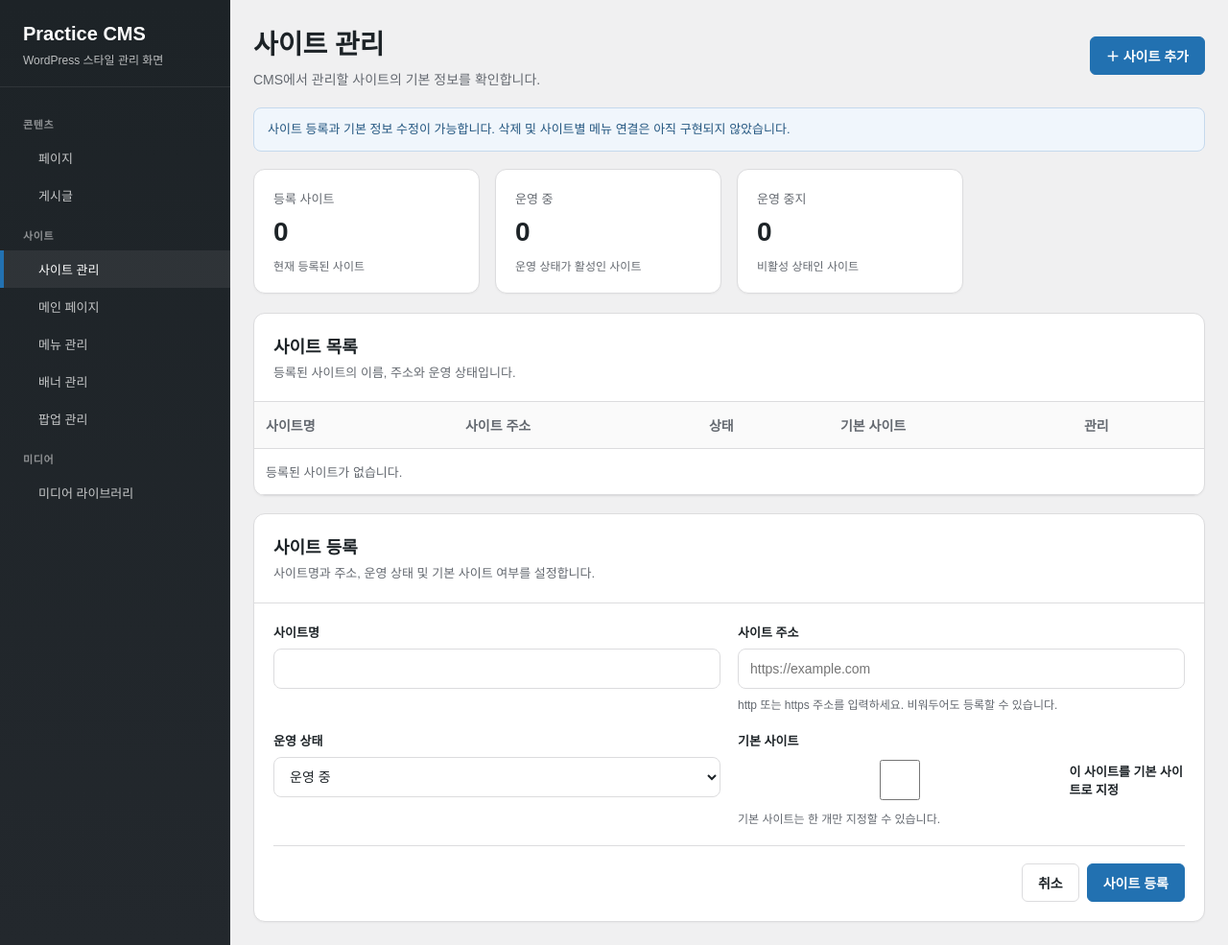
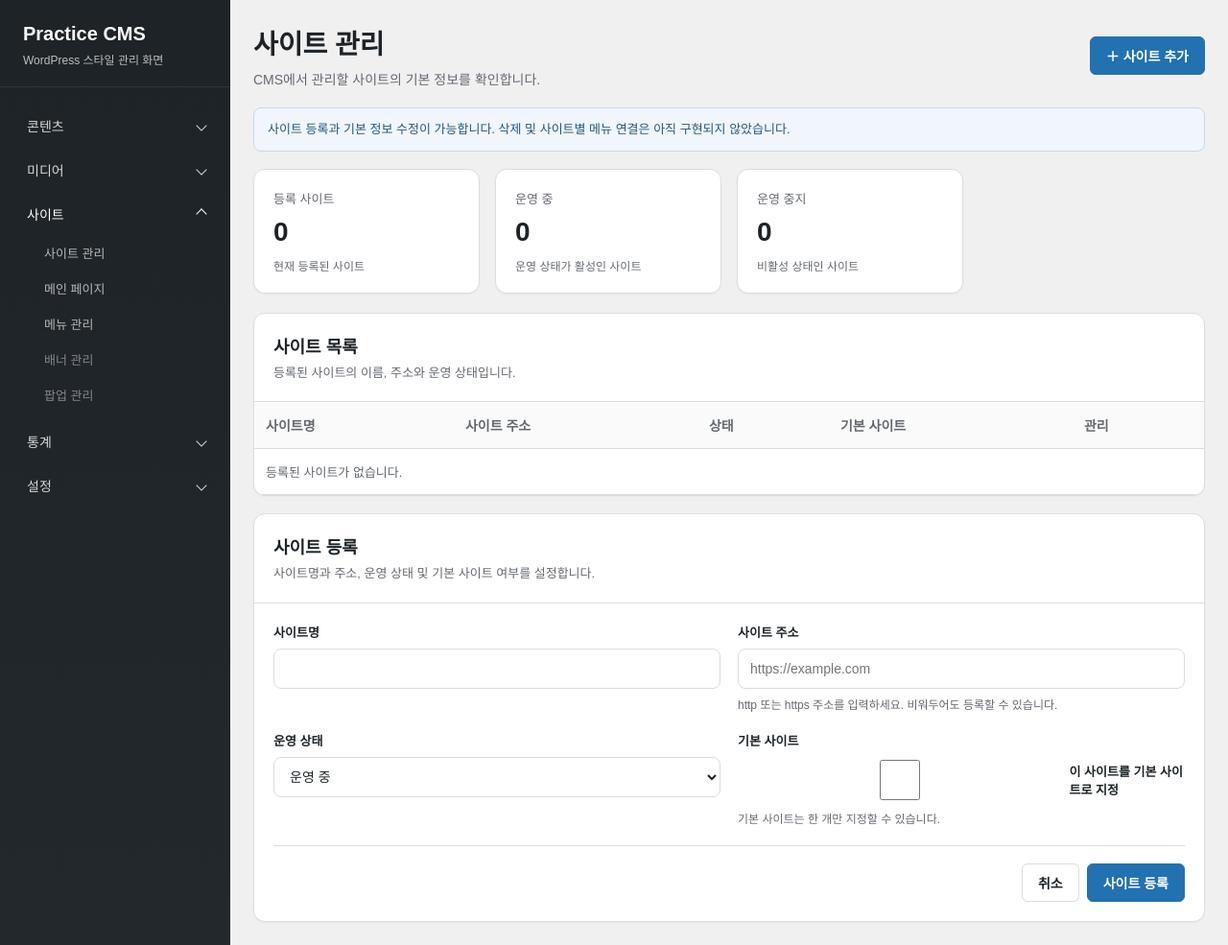
Before and after one commit to HJH1122/jspPractice, a Java web app: page /site/management in a window 1280 px wide. Shown: the whole page at 96% size. Run offline with Spring Boot 4, a stand-in JSP engine, Linux system fonts and the light colour scheme; the visitor is signed in with stand-in values (Sample User, id 1); data that the repository does not hold is empty; some of the project's set-up classes (security, data sources, template engines, error pages and the like) are left out, and stand-ins take their place.

Commit message:
사이트관리 화면 lnb UI수정

```diff
--- a/practice/src/main/webapp/WEB-INF/views/site-management.jsp
+++ b/practice/src/main/webapp/WEB-INF/views/site-management.jsp
@@ -9,33 +9,78 @@
     <title>사이트 관리</title>
     <link rel="stylesheet" type="text/css" href="${pageContext.request.contextPath}/css/common.css">
     <style>
-        .menu-group-label {
-            padding: 14px 24px 8px;
-            color: rgba(255,255,255,0.5);
-            font-size: 11px;
-            font-weight: 700;
-            letter-spacing: 0.06em;
+        .menu-group {
+            margin: 2px 0;
+        }
+
+        .menu-group-toggle {
+            display: flex;
+            width: 100%;
+            align-items: center;
+            justify-content: space-between;
+            padding: 12px 24px;
+            border: 0;
+            border-left: 4px solid transparent;
+            background: transparent;
+            color: rgba(255, 255, 255, 0.82);
+            font: inherit;
+            font-size: 14px;
+            text-align: left;
+            cursor: pointer;
+        }
+
+        .menu-group-toggle:hover,
+        .menu-group-toggle:focus-visible {
+            background: rgba(255, 255, 255, 0.06);
+            color: #fff;
+            outline: none;
+        }
+
+        .menu-group-toggle[aria-expanded="true"] {
+            color: #fff;
+        }
+
+        .menu-chevron {
+            width: 8px;
+            height: 8px;
+            margin-right: 2px;
+            border-right: 1px solid currentColor;
+            border-bottom: 1px solid currentColor;
+            transform: rotate(45deg);
+            transition: transform 0.15s ease;
+        }
+
+        .menu-group-toggle[aria-expanded="true"] .menu-chevron {
+            transform: rotate(225deg);
         }
 
         .menu-submenu {
             margin: 0;
-            padding: 0;
+            padding: 0 0 6px;
             list-style: none;
+        }
+
+        .menu-submenu[hidden] {
+            display: none;
         }
 
         .menu-leaf {
             display: block;
-            padding: 10px 24px 10px 36px;
-            color: rgba(255,255,255,0.75);
+            padding: 9px 24px 9px 42px;
+            border-left: 4px solid transparent;
+            color: rgba(255,255,255,0.68);
             font-size: 13px;
-            border-left: 4px solid transparent;
         }
 
-        .menu-leaf:hover,
-        .menu-leaf.active {
+        a.menu-leaf:hover,
+        a.menu-leaf:focus-visible {
+            background: rgba(255,255,255,0.06);
             color: #fff;
-            background: rgba(255,255,255,0.07);
-            border-left-color: var(--accent);
+            outline: none;
+        }
+
+        .menu-leaf-unavailable {
+            color: rgba(255,255,255,0.45);
         }
 
         .panel {
@@ -233,23 +278,58 @@
             <p class="brand-subtitle">WordPress 스타일 관리 화면</p>
         </div>
         <nav class="menu" aria-label="관리 메뉴">
-            <div class="menu-group-label">콘텐츠</div>
-            <ul class="menu-submenu">
+            <div class="menu-group">
+                <button class="menu-group-toggle" type="button" aria-expanded="false" aria-controls="menu-content">
+                    <span>콘텐츠</span><span class="menu-chevron" aria-hidden="true"></span>
+                </button>
+                <ul class="menu-submenu" id="menu-content" hidden>
                     <li><a class="menu-leaf" href="${pagesUrl}">페이지</a></li>
                     <li><a class="menu-leaf" href="${postsUrl}">게시글</a></li>
+                    <li><a class="menu-leaf" href="${pageContext.request.contextPath}/categories">카테고리</a></li>
+                    <li><a class="menu-leaf" href="${pageContext.request.contextPath}/tags">태그</a></li>
+                    <li><a class="menu-leaf" href="${pageContext.request.contextPath}/comments">댓글</a></li>
                 </ul>
-            <div class="menu-group-label">사이트</div>
-            <ul class="menu-submenu">
-                <li><a class="menu-leaf active" href="${siteManagementUrl}" aria-current="page">사이트 관리</a></li>
+            </div>
+            <div class="menu-group">
+                <button class="menu-group-toggle" type="button" aria-expanded="false" aria-controls="menu-media">
+                    <span>미디어</span><span class="menu-chevron" aria-hidden="true"></span>
+                </button>
+                <ul class="menu-submenu" id="menu-media" hidden>
+                    <li><a class="menu-leaf" href="${mediaUrl}">미디어 라이브러리</a></li>
+                    <li><a class="menu-leaf" href="${pageContext.request.contextPath}/media/files">파일 관리</a></li>
+                </ul>
+            </div>
+            <div class="menu-group">
+                <button class="menu-group-toggle" type="button" aria-expanded="true" aria-controls="menu-site">
+                    <span>사이트</span><span class="menu-chevron" aria-hidden="true"></span>
+                </button>
+                <ul class="menu-submenu" id="menu-site">
+                    <li><a class="menu-leaf" href="${siteManagementUrl}" aria-current="page">사이트 관리</a></li>
                     <li><a class="menu-leaf" href="${siteMainPageUrl}">메인 페이지</a></li>
                     <li><a class="menu-leaf" href="${siteMenuUrl}">메뉴 관리</a></li>
-                <li><span class="menu-leaf">배너 관리</span></li>
-                <li><span class="menu-leaf">팝업 관리</span></li>
+                    <li><span class="menu-leaf menu-leaf-unavailable">배너 관리</span></li>
+                    <li><span class="menu-leaf menu-leaf-unavailable">팝업 관리</span></li>
                 </ul>
-            <div class="menu-group-label">미디어</div>
-            <ul class="menu-submenu">
-                <li><a class="menu-leaf" href="${mediaUrl}">미디어 라이브러리</a></li>
+            </div>
+            <div class="menu-group">
+                <button class="menu-group-toggle" type="button" aria-expanded="false" aria-controls="menu-statistics">
+                    <span>통계</span><span class="menu-chevron" aria-hidden="true"></span>
+                </button>
+                <ul class="menu-submenu" id="menu-statistics" hidden>
+                    <li><span class="menu-leaf menu-leaf-unavailable">방문자 통계</span></li>
+                    <li><span class="menu-leaf menu-leaf-unavailable">콘텐츠 통계</span></li>
                 </ul>
+            </div>
+            <div class="menu-group">
+                <button class="menu-group-toggle" type="button" aria-expanded="false" aria-controls="menu-settings">
+                    <span>설정</span><span class="menu-chevron" aria-hidden="true"></span>
+                </button>
+                <ul class="menu-submenu" id="menu-settings" hidden>
+                    <li><span class="menu-leaf menu-leaf-unavailable">사이트 설정</span></li>
+                    <li><span class="menu-leaf menu-leaf-unavailable">관리자 설정</span></li>
+                    <li><span class="menu-leaf menu-leaf-unavailable">시스템 설정</span></li>
+                </ul>
+            </div>
         </nav>
     </aside>
 
@@ -421,5 +501,16 @@
         </section>
     </main>
 </div>
+<script>
+    document.querySelectorAll(".menu-group-toggle").forEach(function (toggle) {
+        toggle.addEventListener("click", function () {
+            var expanded = toggle.getAttribute("aria-expanded") === "true";
+            var submenu = document.getElementById(toggle.getAttribute("aria-controls"));
+
+            toggle.setAttribute("aria-expanded", String(!expanded));
+            submenu.hidden = expanded;
+        });
+    });
+</script>
 </body>
 </html>
```
Lines whose indentation alone changed are shown as unchanged.
